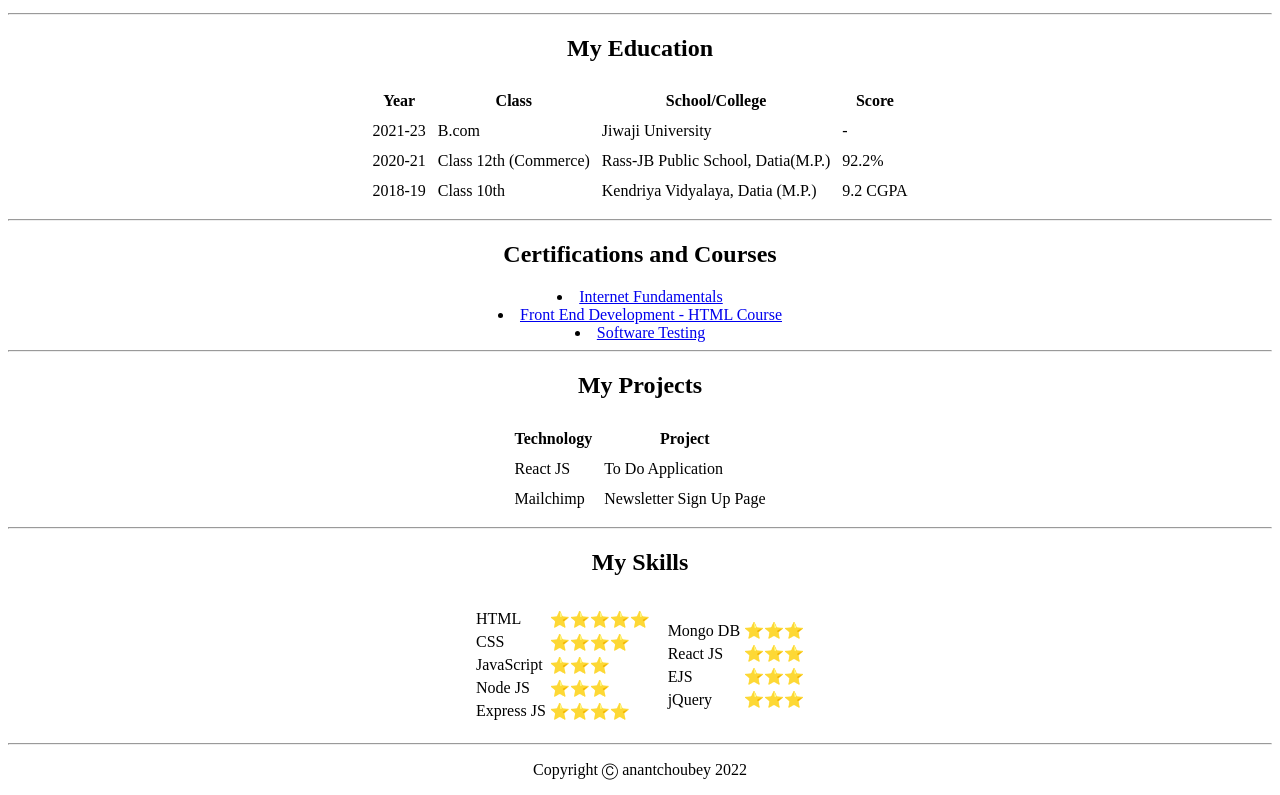
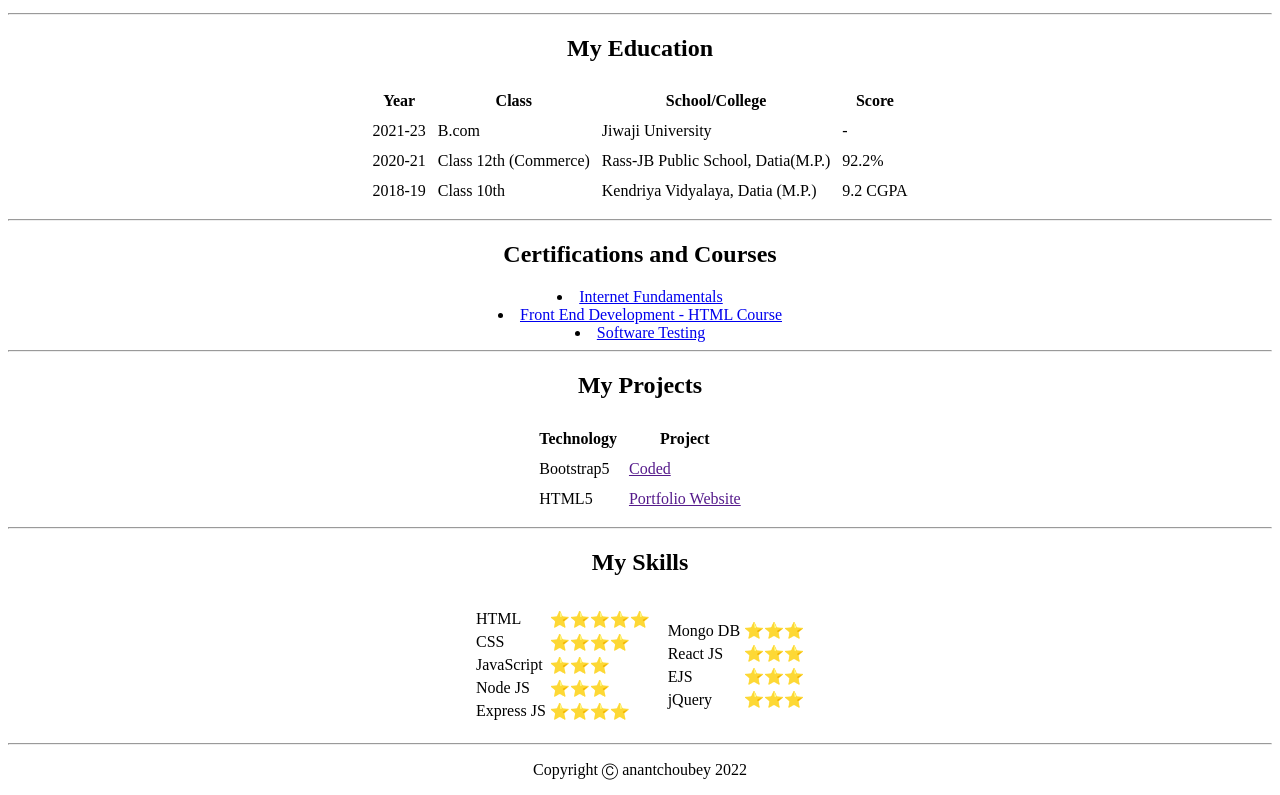
Before and after one commit to theanantchoubey/portfolio, a plain HTML site: page index.html in a window 1280 px wide. Shown: the part 485-1280 px from the top of the page. Drawn offline with Linux system fonts and the light colour scheme.

Commit message:
Update README.md

```diff
--- a/index.html
+++ b/index.html
@@ -87,12 +87,12 @@
         </thead>
         <tbody>
             <tr>
-                <td>React JS</td>
-                <td>To Do Application</td>
+                <td>Bootstrap5 </td>
+                <td><a href=""> Coded</a></td>
             </tr>
             <tr>
-                <td>Mailchimp</td>
-                <td>Newsletter Sign Up Page</td>
+                <td>HTML5 </td>
+                <td><a href=""> Portfolio Website</a></td>
             </tr>
         </tbody>
         <tfoot>
```
Also changed, not shown: Images/website.png (added), 1 other file.
